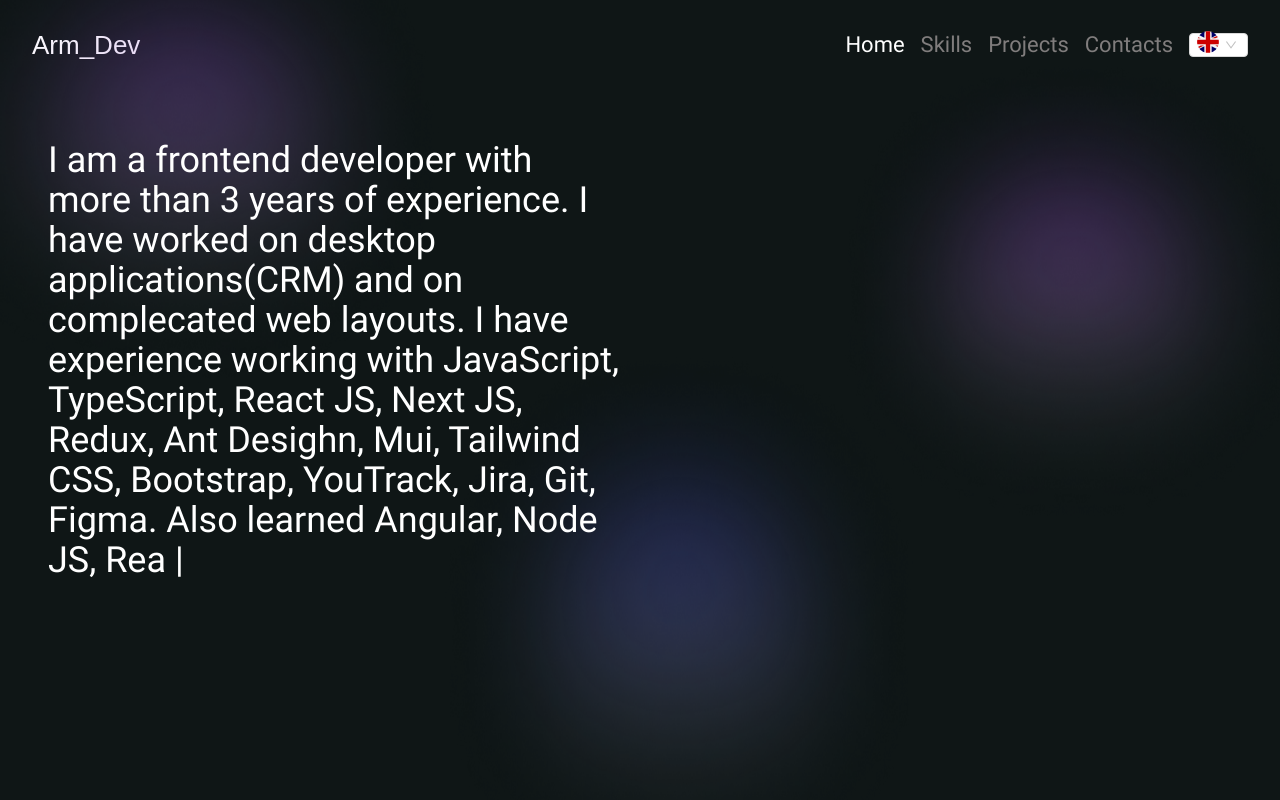
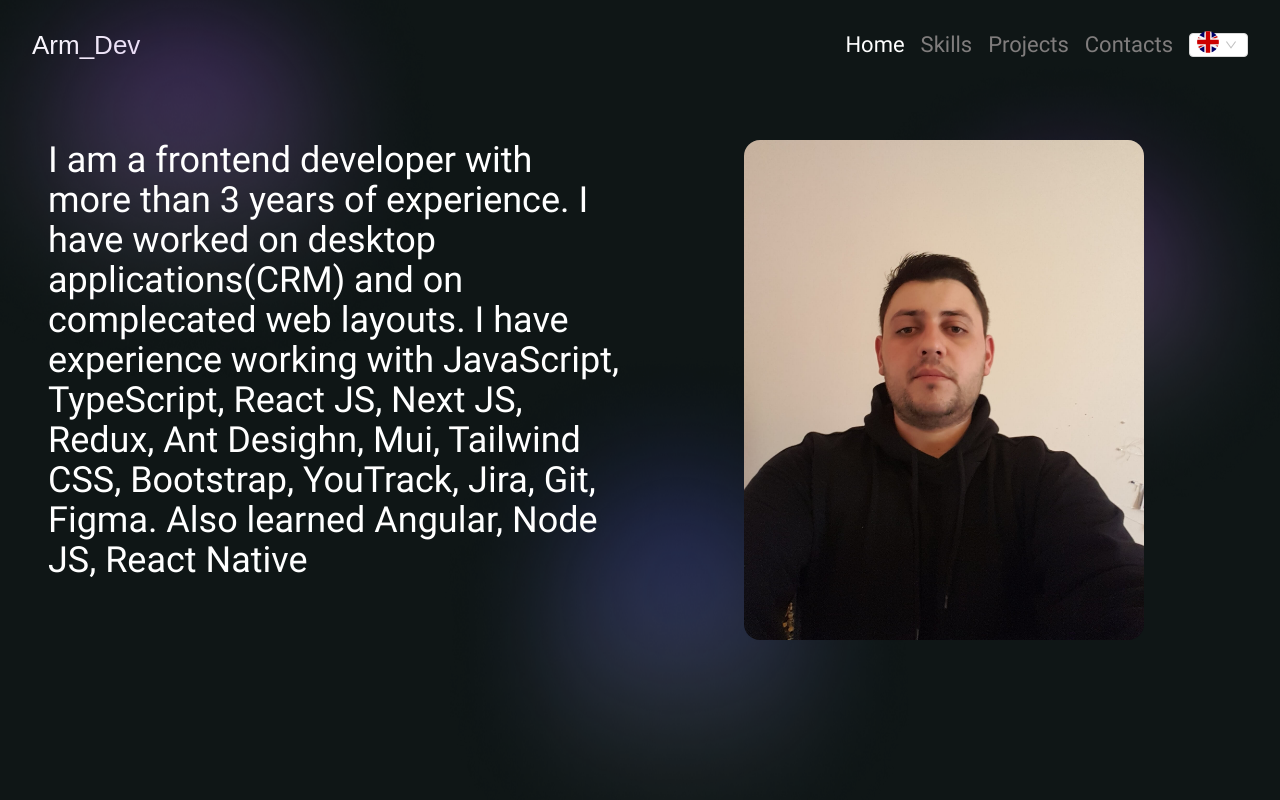
Before and after one commit to Armen-Baghdasaryan/portfolio, a React (Vite) app: page /home in a window 1280 px wide. Built offline with nearby package versions, Linux system fonts and the light colour scheme; a web font is replaced by a local one.

Commit message:
fix: change typing animation time

```diff
--- a/src/components/TypingText/TypingText.jsx
+++ b/src/components/TypingText/TypingText.jsx
@@ -18,7 +18,7 @@
       const cursorTimeout = setTimeout(() => {
         setCursorVisible(false);
         setIsTyping(false);
-      }, 700);
+      }, 500);
 
       return () => clearTimeout(cursorTimeout);
     }
@@ -27,7 +27,7 @@
   useEffect(() => {
     const cursorInterval = setInterval(() => {
       setShowCursor((prev) => !prev);
-    }, 300);
+    }, 200);
 
     return () => clearInterval(cursorInterval);
   }, []);
--- a/src/pages/Home/Home.jsx
+++ b/src/pages/Home/Home.jsx
@@ -17,7 +17,7 @@
       <div className="home__content">
         <div className="author__info">
           <TypingText
-            speed={15}
+            speed={5}
             text={t("home.info.text")}
             setIsTyping={setIsTyping}
           />
```
